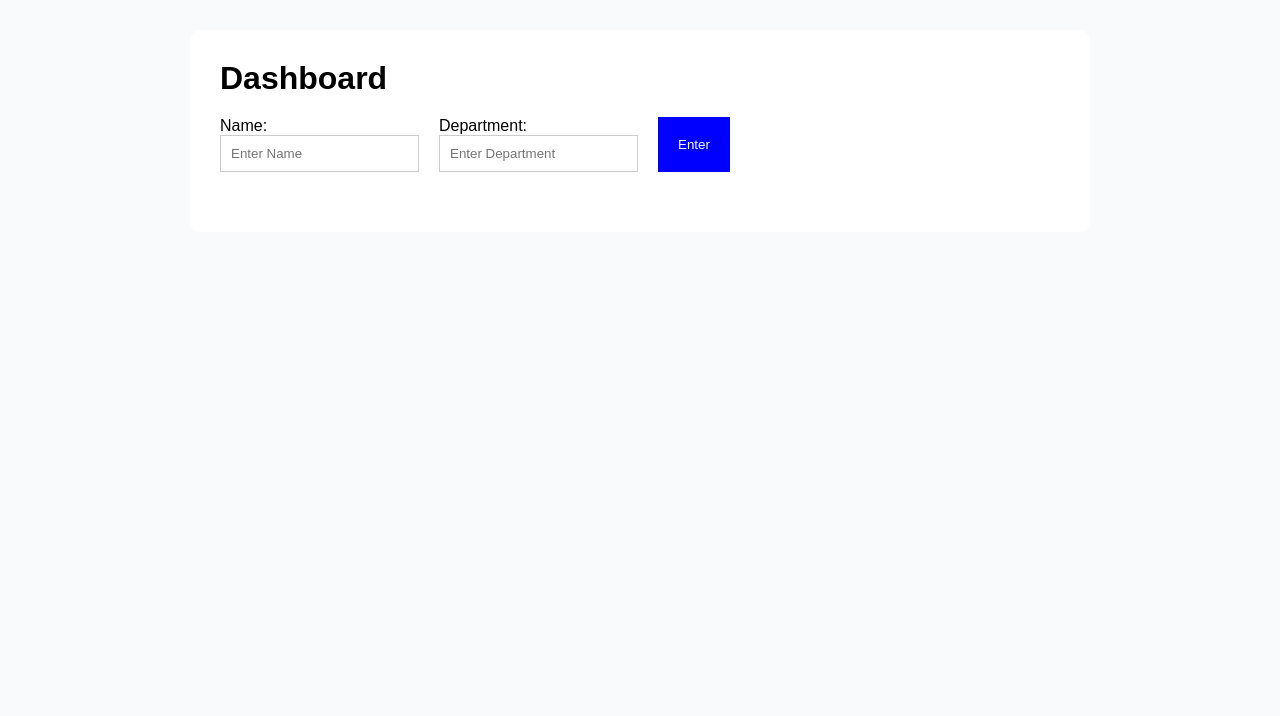
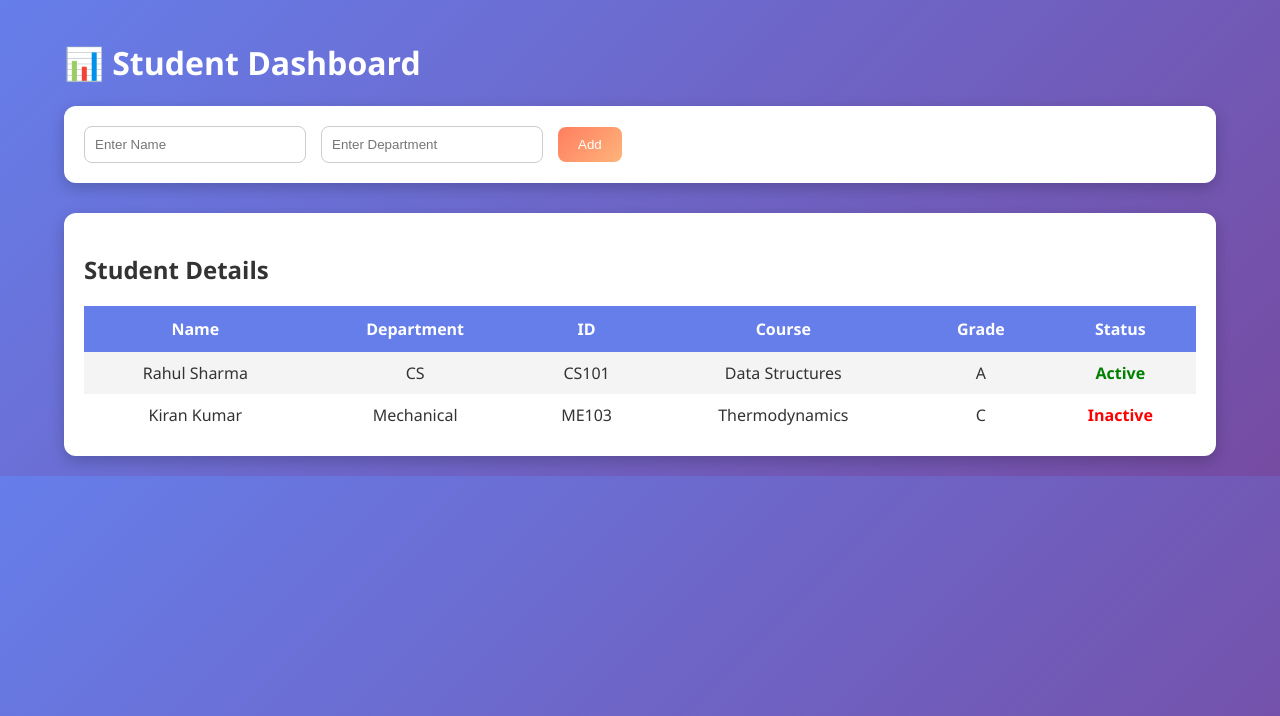
Before and after one commit to SurendraT2108/rupa, a Flask app: page / in a window 1280 px wide. Shown: the top 716 px of the page. Run offline with Flask 3, Linux system fonts and the light colour scheme.

Commit message:
Update dashboard.html

```diff
--- a/templates/dashboard.html
+++ b/templates/dashboard.html
@@ -1,58 +1,151 @@
 <!DOCTYPE html>
 <html lang="en">
 <head>
-  <meta charset="UTF-8" />
-  <meta name="viewport" content="width=device-width, initial-scale=1" />
-  <title>Dashboard</title>
-  <link rel="stylesheet" href="{{ url_for('static', filename='styles.css') }}" />
+<meta charset="UTF-8">
+<title>Modern Dashboard</title>
+<style>
+body {
+    font-family: 'Segoe UI', sans-serif;
+    margin: 0;
+    background: linear-gradient(135deg, #667eea, #764ba2);
+    color: #333;
+}
+
+.container {
+    width: 90%;
+    margin: auto;
+    padding: 20px;
+}
+
+h1 {
+    color: white;
+}
+
+/* FORM CARD */
+.form-card {
+    background: white;
+    padding: 20px;
+    border-radius: 12px;
+    display: flex;
+    gap: 15px;
+    align-items: center;
+    box-shadow: 0 5px 15px rgba(0,0,0,0.2);
+}
+
+input {
+    padding: 10px;
+    border-radius: 8px;
+    border: 1px solid #ccc;
+    outline: none;
+    width: 200px;
+}
+
+button {
+    padding: 10px 20px;
+    border: none;
+    border-radius: 8px;
+    background: linear-gradient(135deg, #ff7e5f, #feb47b);
+    color: white;
+    cursor: pointer;
+    transition: 0.3s;
+}
+
+button:hover {
+    transform: scale(1.05);
+}
+
+/* TABLE CARD */
+.table-card {
+    margin-top: 30px;
+    background: white;
+    border-radius: 12px;
+    padding: 20px;
+    box-shadow: 0 5px 15px rgba(0,0,0,0.2);
+}
+
+table {
+    width: 100%;
+    border-collapse: collapse;
+}
+
+th {
+    background: #667eea;
+    color: white;
+    padding: 12px;
+}
+
+td {
+    padding: 10px;
+    text-align: center;
+}
+
+tr:nth-child(even) {
+    background: #f4f4f4;
+}
+
+tr:hover {
+    background: #e0e7ff;
+    transition: 0.3s;
+}
+
+/* STATUS COLORS */
+.active {
+    color: green;
+    font-weight: bold;
+}
+
+.inactive {
+    color: red;
+    font-weight: bold;
+}
+</style>
 </head>
+
 <body>
+
 <div class="container">
-    <h1 class="page-title">Dashboard</h1>
+    <h1>📊 Student Dashboard</h1>
 
-    <form method="POST" action="/" class="search-form">
-      <div class="input-group">
-        <label>Name:</label>
-        <input type="text" name="name" placeholder="Enter Name" />
+    <div class="form-card">
+        <input type="text" placeholder="Enter Name">
+        <input type="text" placeholder="Enter Department">
+        <button>Add</button>
     </div>
 
-      <div class="input-group">
-        <label>Department:</label>
-        <input type="text" name="department" placeholder="Enter Department" />
-      </div>
-
-      <button type="submit" class="btn-submit">Enter</button>
-    </form>
-
-    {% if students %}
-    <h2 class="section-title">Student Details</h2>
-    <div class="table-wrapper">
-      <table class="students-table">
-        <thead>
+    <div class="table-card">
+        <h2>Student Details</h2>
+        <table>
             <tr>
                 <th>Name</th>
                 <th>Department</th>
-            <th>Student ID</th>
+                <th>ID</th>
                 <th>Course</th>
                 <th>Grade</th>
                 <th>Status</th>
             </tr>
-        </thead>
-        <tbody>
-          {% for student in students %}
+
             <tr>
-            <td>{{ student.Name }}</td>
-            <td>{{ student.Department }}</td>
-            <td>{{ student.StudentID }}</td>
-            <td>{{ student.Course }}</td>
-            <td>{{ student.Grade }}</td>
-            <td>{{ student.Status }}</td>
+                <td>Rahul Sharma</td>
+                <td>CS</td>
+                <td>CS101</td>
+                <td>Data Structures</td>
+                <td>A</td>
+                <td class="active">Active</td>
             </tr>
-          {% endfor %}
-        </tbody>
+
+            <tr>
+                <td>Kiran Kumar</td>
+                <td>Mechanical</td>
+                <td>ME103</td>
+                <td>Thermodynamics</td>
+                <td>C</td>
+                <td class="inactive">Inactive</td>
+            </tr>
+
         </table>
     </div>
-    {% endif %}
+
 </div>
+
 </body>
 </html>
```
Lines whose indentation alone changed are shown as unchanged.
